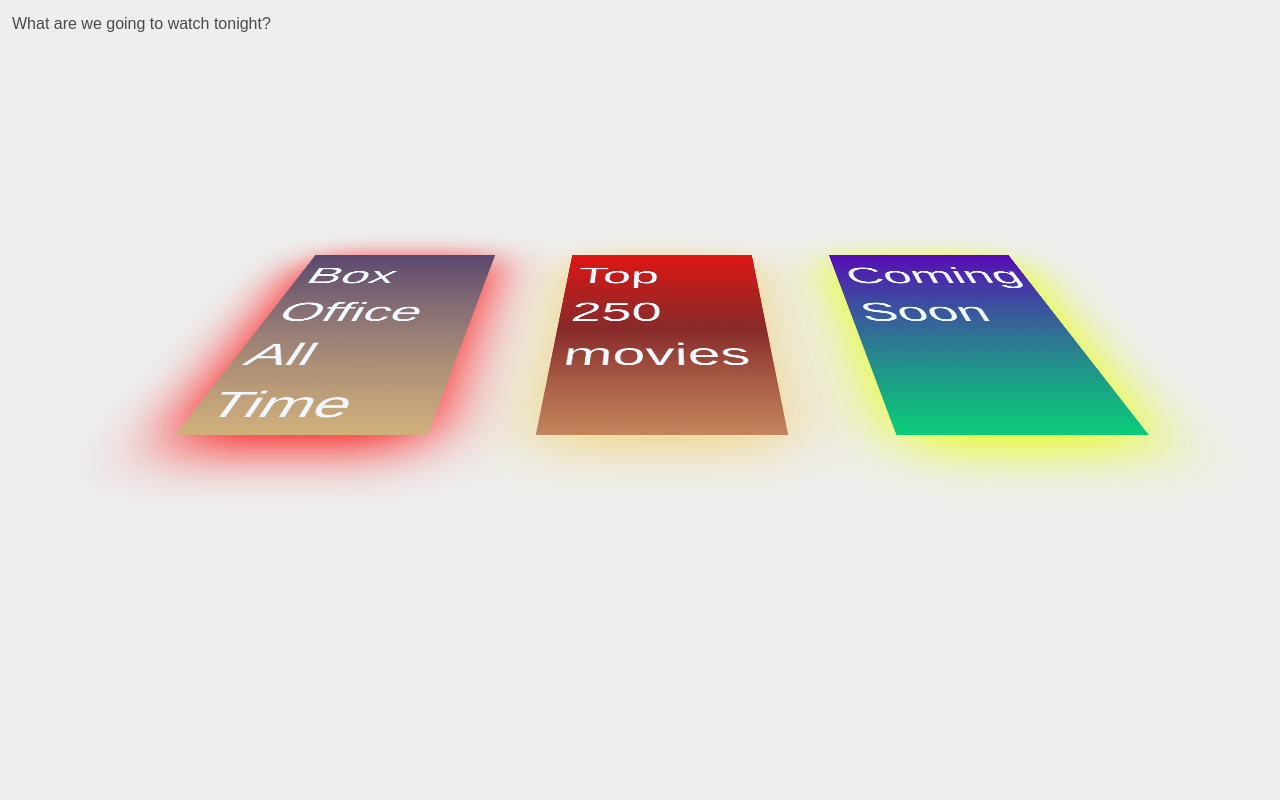
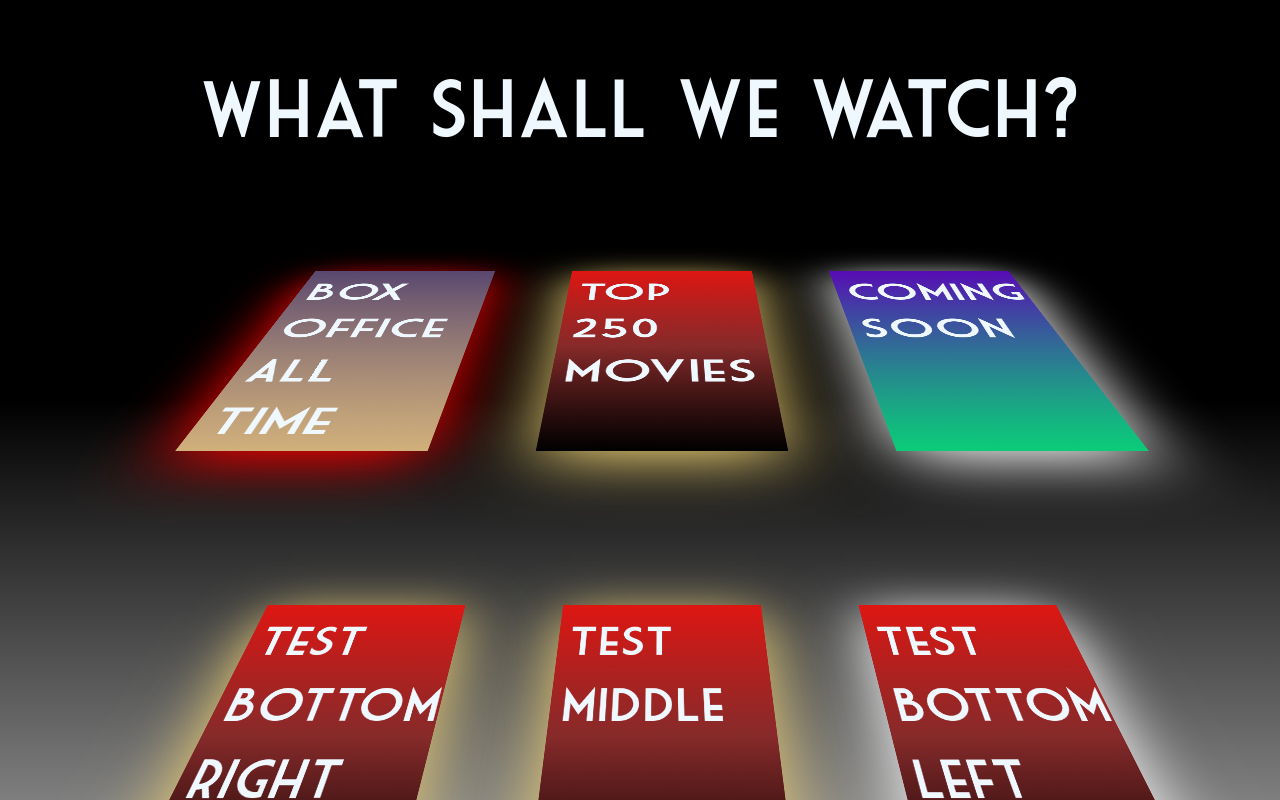
Before and after one commit to Casres/movie-idea-generator, a plain HTML site: page index.html in a window 1280 px wide. Drawn offline with nearby package versions, Linux system fonts and the light colour scheme.

Commit message:
SP/ Foundational strcuture of the front end layout is set

```diff
--- a/assets/css/style.css
+++ b/assets/css/style.css
@@ -1,30 +1,98 @@
 
 
 /* ------------------------------------ */
+
+@font-face {
+
+  font-family: MarketFont;
+  src: url(/assets/css/Market_Deco.ttf);
+
+}
+
+* {
+  font-family: 'MarketFont';
+}
+
+#title {
+  font-size: 5rem;
+  color: aliceblue;
+}
+
+/* top middle */
 #c0 {
   position: absolute;
   top: 0%;
   width: 100%;
   height: 100%;
-  background: linear-gradient(#DF1612, #872A2A, #C4865D);
-  z-index: 300;
+  background: linear-gradient(#DF1612, #872A2A, #000000);
+  z-index: 500;
   box-shadow: 0px 20px 100px #F0D377;
 }
 
+/* top right */
 #c1 {
   background: linear-gradient( #570bb4, #0bcc79);
   box-shadow: 0px 20px 100px rgb(229, 255, 0);
   left: 100%;
   z-index: 0;
+  box-shadow: 0px 20px 100px #ffffff;
 }
 
-
+/* top left */
 #c2 {
   left: -100%;
   z-index: 0;
   background: linear-gradient( #59476f, #d1b07b);
   box-shadow: 0px 20px 100px rgb(255, 3, 3);
 }
+
+/* bottom middle */
+#c3 {
+  position: absolute;
+  top: 78%;
+  width: 110%;
+  height: 100%;
+  left: -5%;
+  z-index: 400;
+  background: linear-gradient(#DF1612, #872A2A, #000000);
+  box-shadow: 0px 20px 100px #F0D377;
+}
+
+/* bottom left */
+#c4 {
+  position: absolute;
+  top: 78%;
+  width: 110%;
+  height: 100%;
+  left: -120%;
+  z-index: 400;
+  background: linear-gradient(#DF1612, #872A2A, #000000);
+  box-shadow: 0px 20px 100px #F0D377;
+}
+
+/* bottom right */
+#c5 {
+  position: absolute;
+  top: 78%;
+  width: 110%;
+  height: 100%;
+  left: 110%;
+  z-index: 400;
+  background: linear-gradient(#DF1612, #872A2A, #000000);
+  box-shadow: 0px 20px 100px #ffffff;
+}
+
+
+/* #c6 {
+  position: absolute;
+  top: 67%;
+  width: 110%;
+  height: 110%;
+  left: -5%;
+  z-index: 300;
+  background: linear-gradient(#DF1612, #872A2A, #000000);
+  box-shadow: 0px 20px 100px #F0D377;
+} */
 
 .container {
   position: absolute;
@@ -46,34 +114,30 @@
 }
 
 body {
-  font-family: 'Raleway', sans-serif;
-  background:#eee;
+  background: linear-gradient(to bottom, #000000 50%, #7e7e7e 100%)
 }
 
 #text0 {
   color: aliceblue;
-  font-family: Arial, Helvetica, sans-serif;
   font-size: 5rem;
   margin: 1rem;
 }
 
 #text1 {
   color: aliceblue;
-  font-family: Arial, Helvetica, sans-serif;
   font-size: 5rem;
   margin: 1rem;
 }
 
 #text2 {
   color: aliceblue;
-  font-family: Arial, Helvetica, sans-serif;
   font-size: 5rem;
   margin: 1rem;
 }
 
 .wrapper {
   position: absolute;
-  top: 10%;
+  top: 12%;
   left: 40%;
   width: 300px;
   height: 500px;
--- a/index.html
+++ b/index.html
@@ -7,37 +7,42 @@
 <link rel="stylesheet" href="https://cdn.jsdelivr.net/npm/bulma@0.9.3/css/bulma.min.css">
 <link rel="stylesheet" href="./assets/css/style.css">
 </head>
-<body>
-    <!-- title text at the top of page -->
-	<h1 class="column">What are we going to watch tonight?</h1>
 
 
+<body>
 
+	<!-- title text at the top of page -->
+	<h1 id="title" class="column is-flex is-justify-content-center pt-6">What shall we watch?</h1>
 
 	<div class="wrapper">
 
-		<!-- pyramids image -->
-		<div class="container" id="c0">
+		<a href="https://www.starwars.com/" class="container" id="c0">
+			<h1 id="text0">Top 250 movies</h1>
+		</a>
 
-			<h1 id="text0">Top 250 movies</h1>
+		<a href="" class="container" id="c1">
+			<h1 id="text1">Coming Soon</h1>
+		</a>
 
-		</div>
+		<a href="" class="container" id="c2">
+			<h1 id="text2">Box Office All Time</h1>
+		</a>
 
-		<!-- stones image -->
-		<div class="container" id="c1">
+		<a href="" class="container" id="c3">
+			<h1 id="text2">test middle</h1>
+		</a>
 
-			<h1 id="text1">Coming Soon</h1>
+		<a href="" class="container" id="c4">
+			<h1 id="text2">test bottom right</h1>
+		</a>
 
-		</div>
+		<a href="" class="container" id="c5">
+			<h1 id="text2">test bottom left</h1>
+		</a>
 
-		<!-- tilting tower -->
-		<div class="container" id="c2">
-
+		<!-- <a href="" class="container" id="c6">
 			<h1 id="text2">Box Office All Time</h1>
-
-		</div>
-
-
+		</a> -->
 
 	</div>
 
```
Also changed, not shown: assets/css/Blackside.otf (added), assets/css/Market_Deco.ttf (added), assets/css/NeonSans.otf (added), assets/css/break semibold fill.ttf (added).
